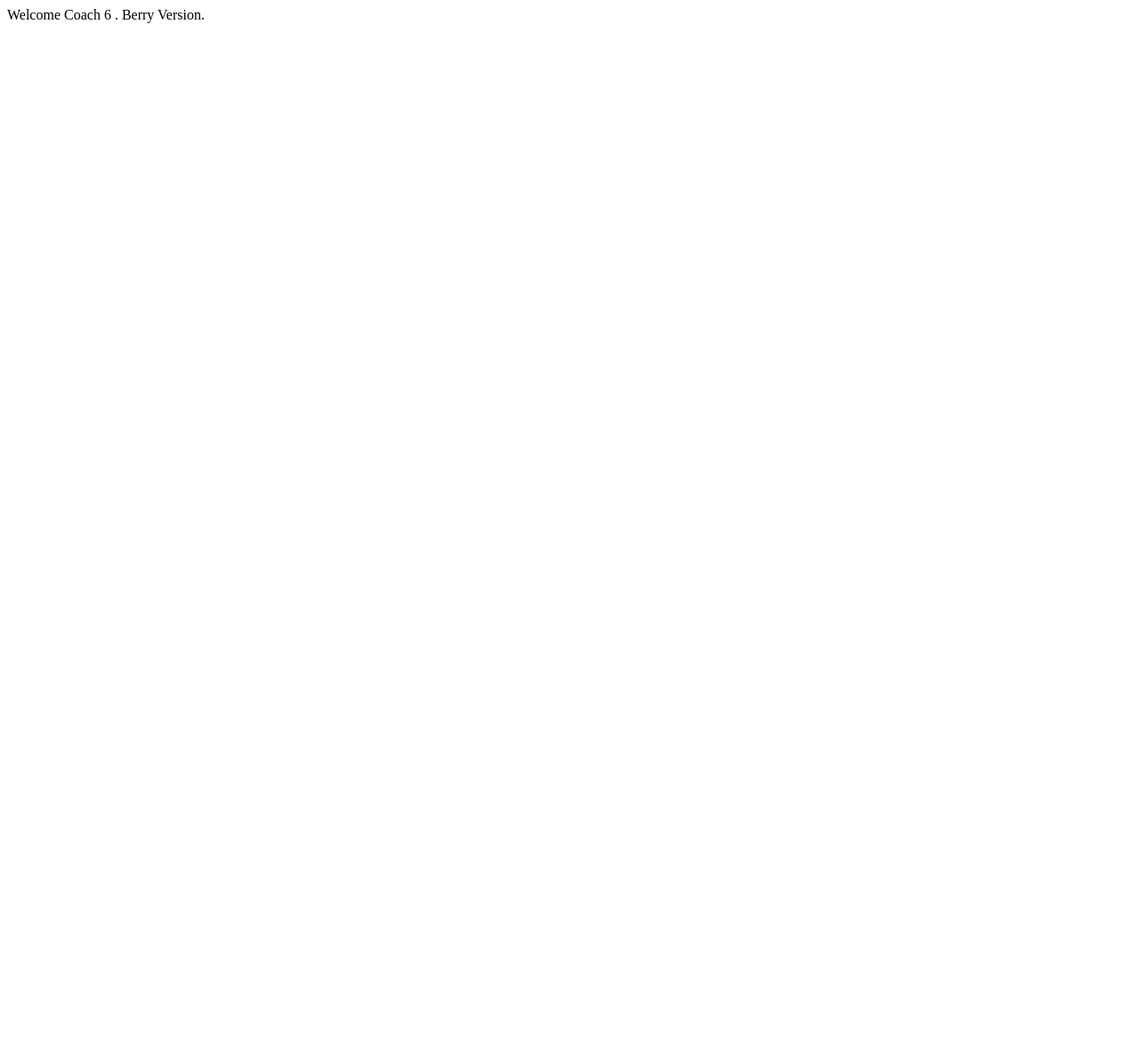
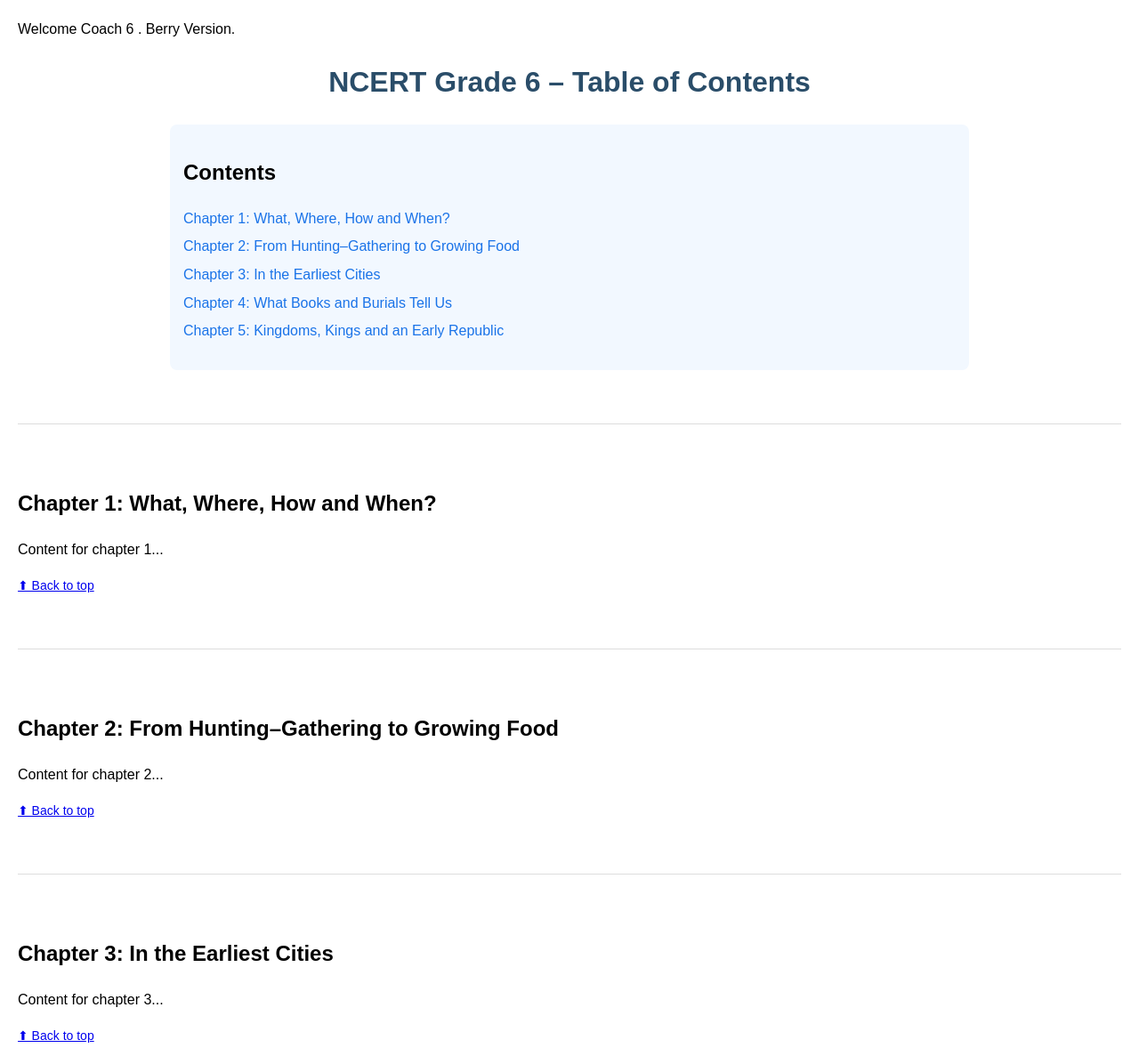
Before and after one commit to shilpasridhardp2020/coach6, a plain HTML site: page index.html in a window 1280 px wide. Shown: the top 1178 px of the page at 89% size. Before the commit the page ends 800 px from the top, so only its background shows below. Drawn offline with Linux system fonts and the light colour scheme.

Commit message:
Fixed table of contents layout

```diff
--- a/index.html
+++ b/index.html
@@ -1 +1,111 @@
 Welcome Coach 6 . Berry Version.
+
+<!DOCTYPE html>
+<html lang="en">
+
+<head>
+    <meta charset="UTF-8">
+    <meta name="viewport" content="width=device-width, initial-scale=1.0">
+    <title>Grade 6 - Table of Contents</title>
+
+    <style>
+        body {
+            font-family: Arial, sans-serif;
+            margin: 20px;
+            line-height: 1.6;
+        }
+
+        h1 {
+            text-align: center;
+            color: #2a4d69;
+        }
+
+        .toc {
+            background: #f2f8ff;
+            padding: 15px;
+            border-radius: 8px;
+            width: 70%;
+            margin: auto;
+        }
+
+        .toc ul {
+            list-style: none;
+            padding: 0;
+        }
+
+        .toc li {
+            margin: 6px 0;
+        }
+
+        .toc a {
+            text-decoration: none;
+            color: #1a73e8;
+        }
+
+        .toc a:hover {
+            text-decoration: underline;
+        }
+
+        .chapter {
+            margin-top: 60px;
+            padding-top: 50px;
+            border-top: 1px solid #ddd;
+        }
+
+        .back {
+            font-size: 14px;
+        }
+    </style>
+</head>
+
+<body>
+
+    <h1>NCERT Grade 6 – Table of Contents</h1>
+
+    <div class="toc">
+        <h2>Contents</h2>
+        <ul>
+            <li><a href="#ch1">Chapter 1: What, Where, How and When?</a></li>
+            <li><a href="#ch2">Chapter 2: From Hunting–Gathering to Growing Food</a></li>
+            <li><a href="#ch3">Chapter 3: In the Earliest Cities</a></li>
+            <li><a href="#ch4">Chapter 4: What Books and Burials Tell Us</a></li>
+            <li><a href="#ch5">Chapter 5: Kingdoms, Kings and an Early Republic</a></li>
+            <!-- Add more here -->
+        </ul>
+    </div>
+
+    <!-- Chapter Sections -->
+
+    <div class="chapter" id="ch1">
+        <h2>Chapter 1: What, Where, How and When?</h2>
+        <p>Content for chapter 1...</p>
+        <p class="back"><a href="#top">⬆ Back to top</a></p>
+    </div>
+
+    <div class="chapter" id="ch2">
+        <h2>Chapter 2: From Hunting–Gathering to Growing Food</h2>
+        <p>Content for chapter 2...</p>
+        <p class="back"><a href="#top">⬆ Back to top</a></p>
+    </div>
+
+    <div class="chapter" id="ch3">
+        <h2>Chapter 3: In the Earliest Cities</h2>
+        <p>Content for chapter 3...</p>
+        <p class="back"><a href="#top">⬆ Back to top</a></p>
+    </div>
+
+    <div class="chapter" id="ch4">
+        <h2>Chapter 4: What Books and Burials Tell Us</h2>
+        <p>Content for chapter 4...</p>
+        <p class="back"><a href="#top">⬆ Back to top</a></p>
+    </div>
+
+    <div class="chapter" id="ch5">
+        <h2>Chapter 5: Kingdoms, Kings and an Early Republic</h2>
+        <p>Content for chapter 5...</p>
+        <p class="back"><a href="#top">⬆ Back to top</a></p>
+    </div>
+
+</body>
+
+</html>
```
